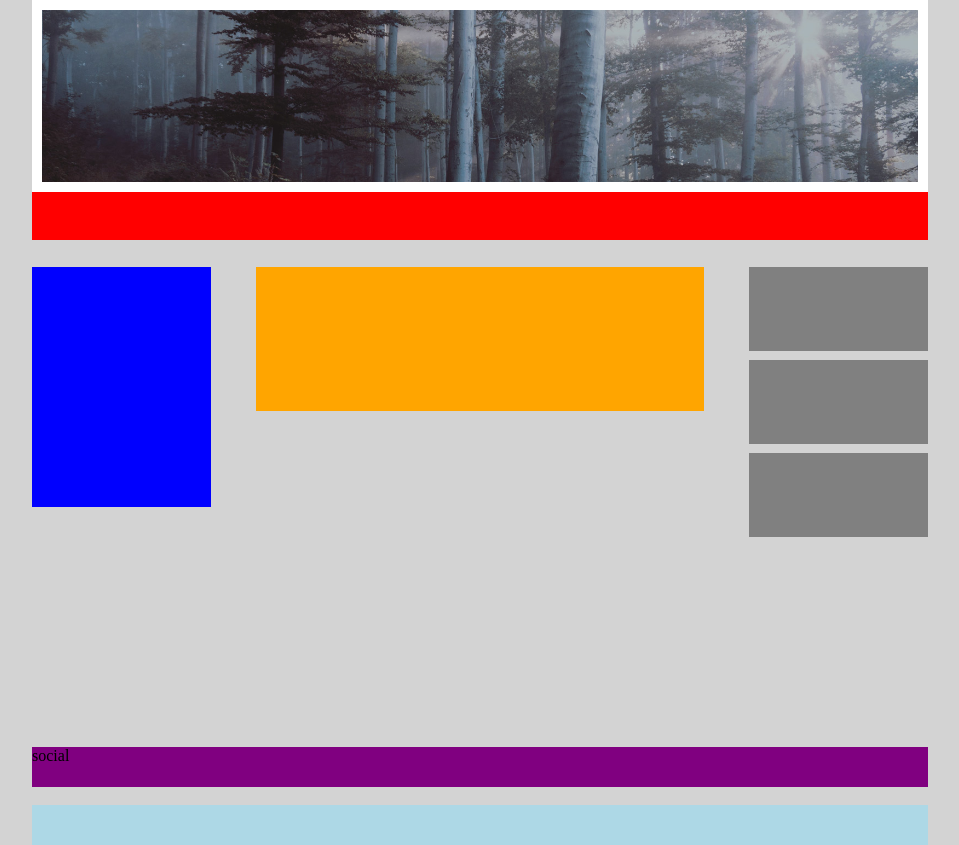
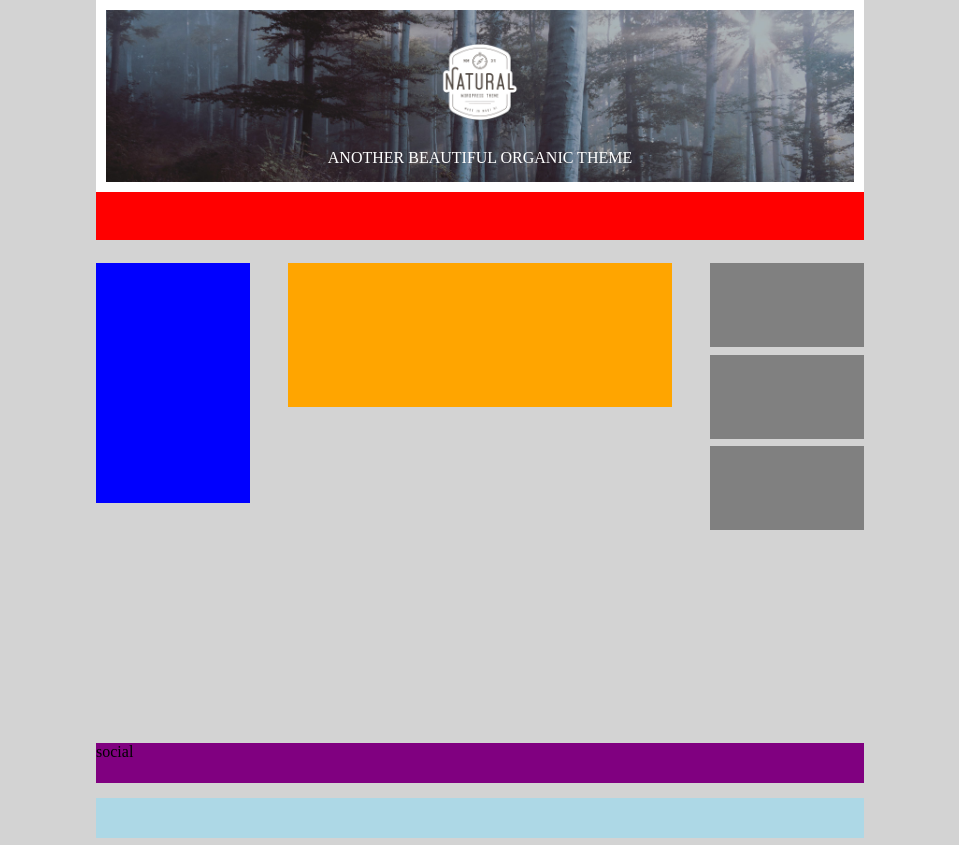
Before and after one commit to micheleprovolo/htmlcss-wp, a plain HTML site: page assets/index.html in a window 1280 px wide. Shown: the whole page, without its empty margins (160-1119 px from the left). Drawn offline with Linux system fonts and the light colour scheme.

Commit message:
inserito logo e payoff con posizionamento centrato

```diff
--- a/assets/css/style.css
+++ b/assets/css/style.css
@@ -16,12 +16,12 @@ body {
 .globale {
   /* background-color: black; */
   margin: auto;
-  width: 70vw;
+  width: 60vw;
   height: 100vh;
 }
 
 /* contenitore dell'header e navbar */
-.sezione {
+.sezione-superiore {
   background-color: grey;
   width: 100%;
   height: 30%;
@@ -34,6 +34,26 @@ body {
   /* width: 100%; */
   height: 80%;
   border: 10px solid white;
+  position: relative;
+}
+
+.logo {
+  height: 80px;
+  width: 80px;
+  position: absolute;
+  top: 35%;
+  left: 50%;
+  transform: translate(-50%, -35%);
+  display: inline-block;
+}
+
+.payoff {
+  color: white;
+  position: absolute;
+  top: 90%;
+  left: 50%;
+  transform: translate(-50%, -90%);
+  font-family: "Montserrat";
 }
 
 /* blocco menù */
--- a/assets/index.html
+++ b/assets/index.html
@@ -13,10 +13,14 @@
   <main class="globale">
 
     <!-- contenitore dell'header e navbar -->
-    <section class="sezione">
+    <section class="sezione-superiore">
 
       <!-- header -->
       <header class="intestaz">
+
+          <img src="img/logo.png" alt="logo natural" class="logo">
+
+          <p class="payoff">ANOTHER BEAUTIFUL ORGANIC THEME</p>
 
       </header>
 
```
Also changed, not shown: assets/img/logo.png (added).
